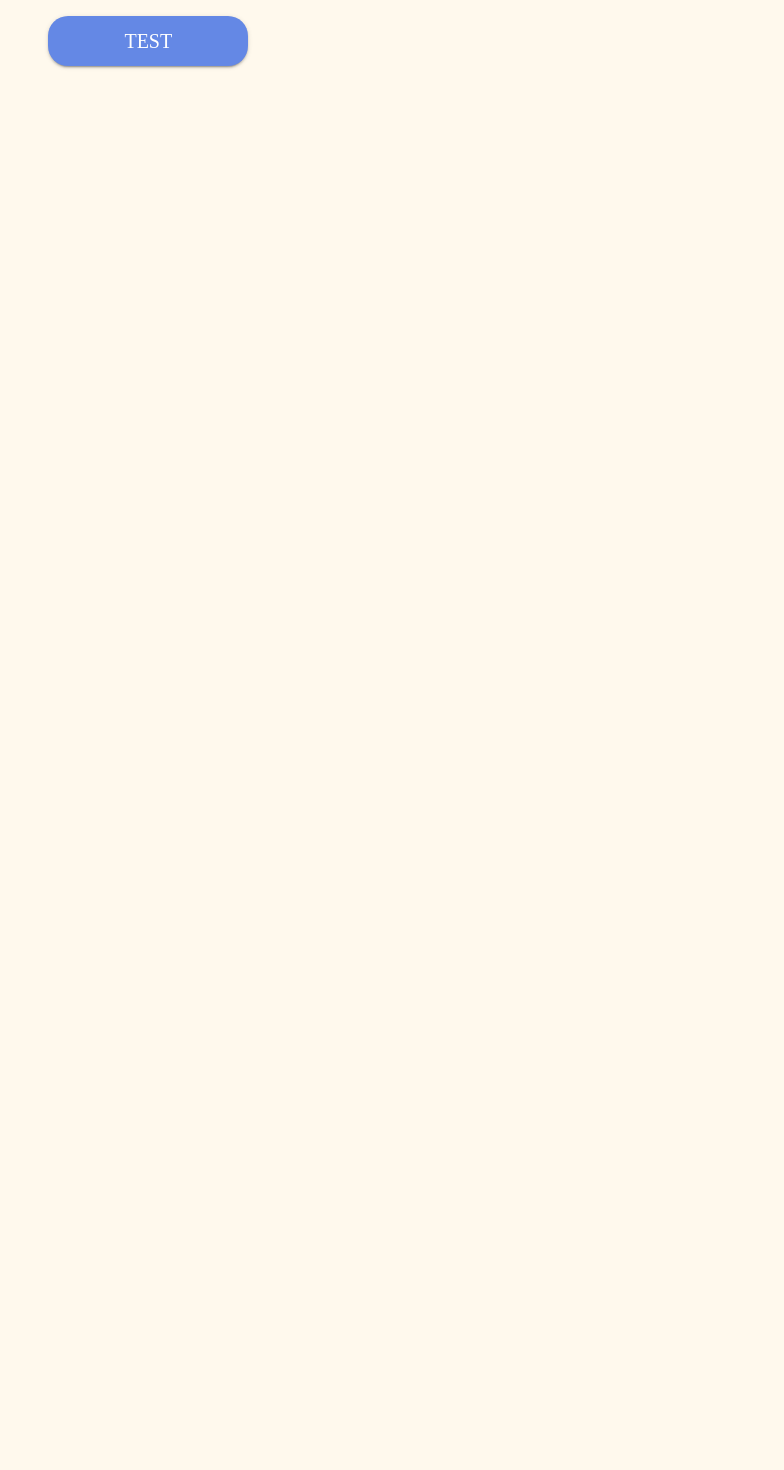
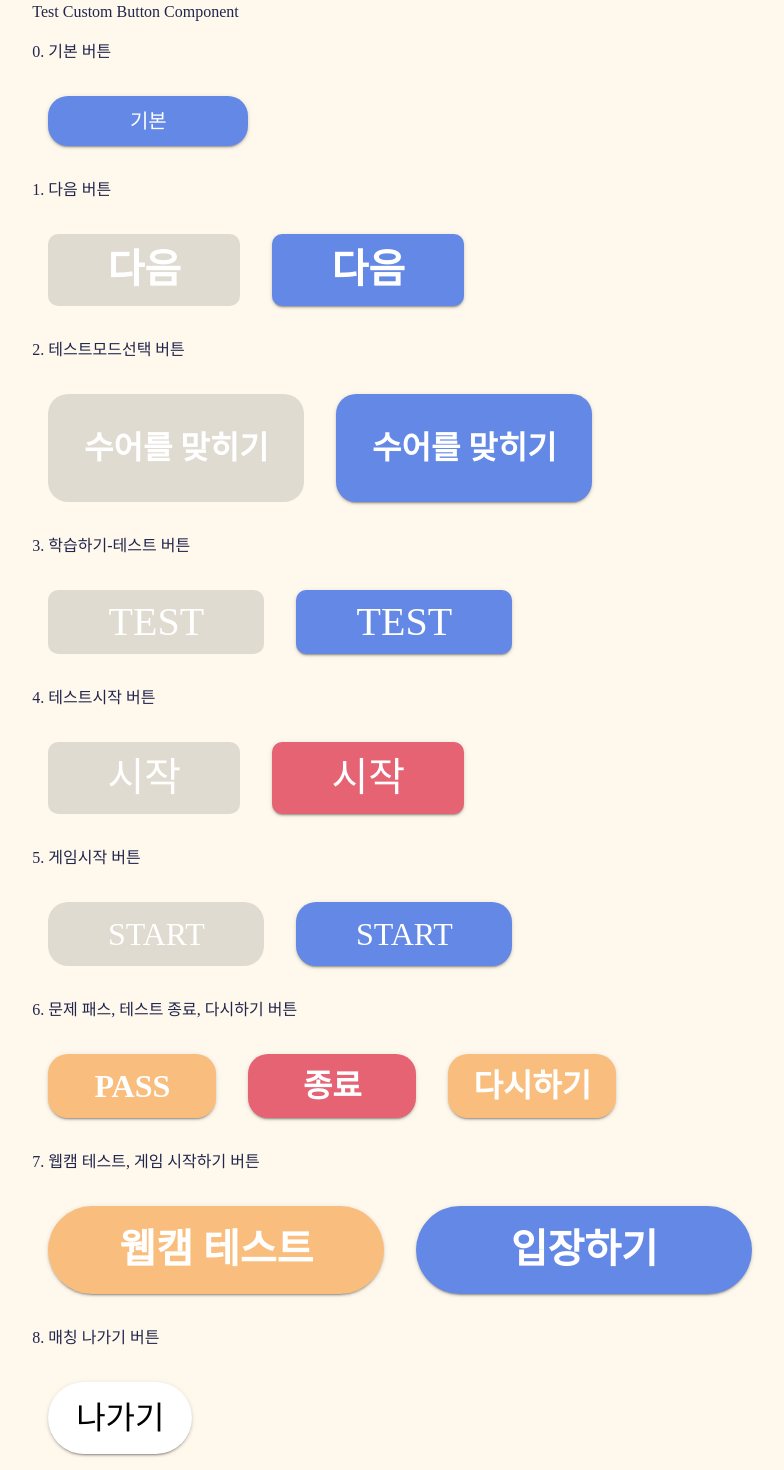
Before and after one commit to haegomm/SonGeoreum, a React (Create React App) app in the folder frontend/: page / in a window 1280 px wide. Shown: the part 227-1697 px from the top of the page, without its empty margins (181-965 px from the left). Before the commit the page ends 800 px from the top, so only its background shows below. Built offline with nearby package versions, Linux system fonts and the light colour scheme.

Commit message:
test: custom button list page

```diff
--- /dev/null
+++ b/frontend/src/common/button/ButtonTest.jsx
@@ -0,0 +1,99 @@
+import Button from "./Button";
+
+export default function ButtonTest() {
+  return (
+    <div className="HomePage">
+      <div>Test Custom Button Component</div>
+      <div>
+        <p>0. 기본 버튼</p>
+        <Button text="기본" type="default" backgroundColor="blue" />
+      </div>
+      <div>
+        <p>1. 다음 버튼</p>
+        <Button text="다음" type="next" backgroundColor="blue" disable={true} />
+        <Button
+          text="다음"
+          type="next"
+          backgroundColor="blue"
+          disable={false}
+        />
+      </div>
+      <div>
+        <p>2. 테스트모드선택 버튼</p>
+        <Button
+          text="수어를 맞히기"
+          type="testModeSelect"
+          backgroundColor="blue"
+          disable={true}
+        />
+        <Button
+          text="수어를 맞히기"
+          type="testModeSelect"
+          backgroundColor="blue"
+          disable={false}
+        />
+      </div>
+      <div>
+        <p>3. 학습하기-테스트 버튼</p>
+        <Button
+          text="TEST"
+          type="learnToTest"
+          backgroundColor="blue"
+          disable={true}
+        />
+        <Button
+          text="TEST"
+          type="learnToTest"
+          backgroundColor="blue"
+          disable={false}
+        />
+      </div>
+      <div>
+        <p>4. 테스트시작 버튼</p>
+
+        <Button
+          text="시작"
+          type="testStart"
+          backgroundColor="red"
+          disable={true}
+        />
+        <Button
+          text="시작"
+          type="testStart"
+          backgroundColor="red"
+          disable={false}
+        />
+      </div>
+      <div>
+        <p>5. 게임시작 버튼</p>
+        <Button
+          text="START"
+          type="gameStart"
+          backgroundColor="blue"
+          disable={true}
+        />
+        <Button
+          text="START"
+          type="gameStart"
+          backgroundColor="blue"
+          disable={false}
+        />
+      </div>
+      <div>
+        <p>6. 문제 패스, 테스트 종료, 다시하기 버튼</p>
+        <Button text="PASS" type="pass" backgroundColor="yellow" />
+        <Button text="종료" type="pass" backgroundColor="red" />
+        <Button text="다시하기" type="pass" backgroundColor="yellow" />
+      </div>
+      <div>
+        <p>7. 웹캠 테스트, 게임 시작하기 버튼</p>
+        <Button text="웹캠 테스트" type="webcamTest" backgroundColor="yellow" />
+        <Button text="입장하기" type="webcamTest" backgroundColor="blue" />
+      </div>
+      <div>
+        <p>8. 매칭 나가기 버튼</p>
+        <Button text="나가기" type="exit" backgroundColor="white" />
+      </div>
+    </div>
+  );
+}
--- a/frontend/src/features/home/Home.jsx
+++ b/frontend/src/features/home/Home.jsx
@@ -1,5 +1,5 @@
 import axios from "axios";
-import Button from "../../common/button/Button";
+import ButtonTest from "../../common/button/ButtonTest";
 
 const TestApiCall = async () => {
   try {
@@ -17,7 +17,7 @@ export default function Home() {
     <div className="HomePage">
       <button onClick={TestApiCall}>카테고리 요청</button>
       <div>이곳은 홈페이지 입니다.</div>
-      <Button text="test" />
+      <ButtonTest />
     </div>
   );
 }
```
